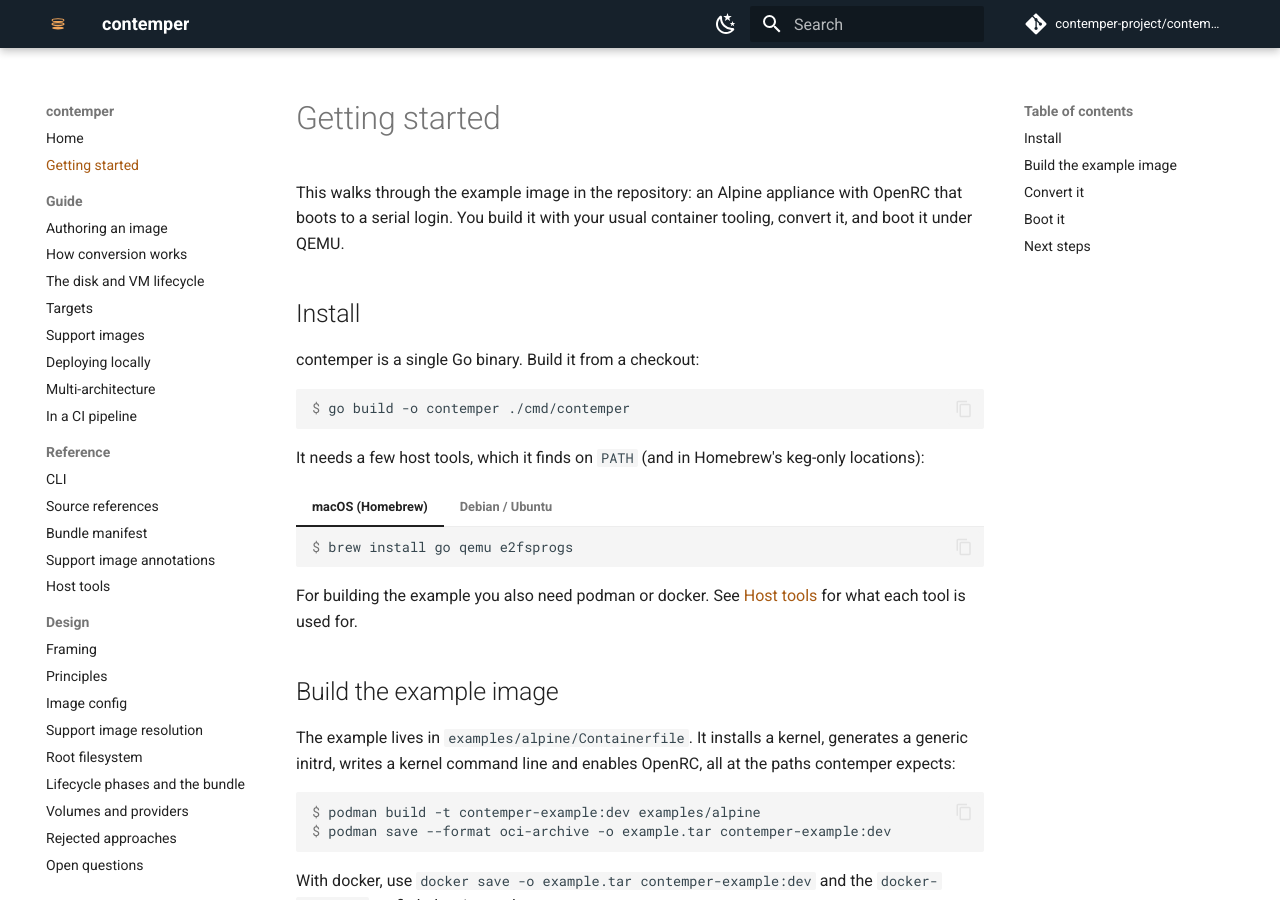
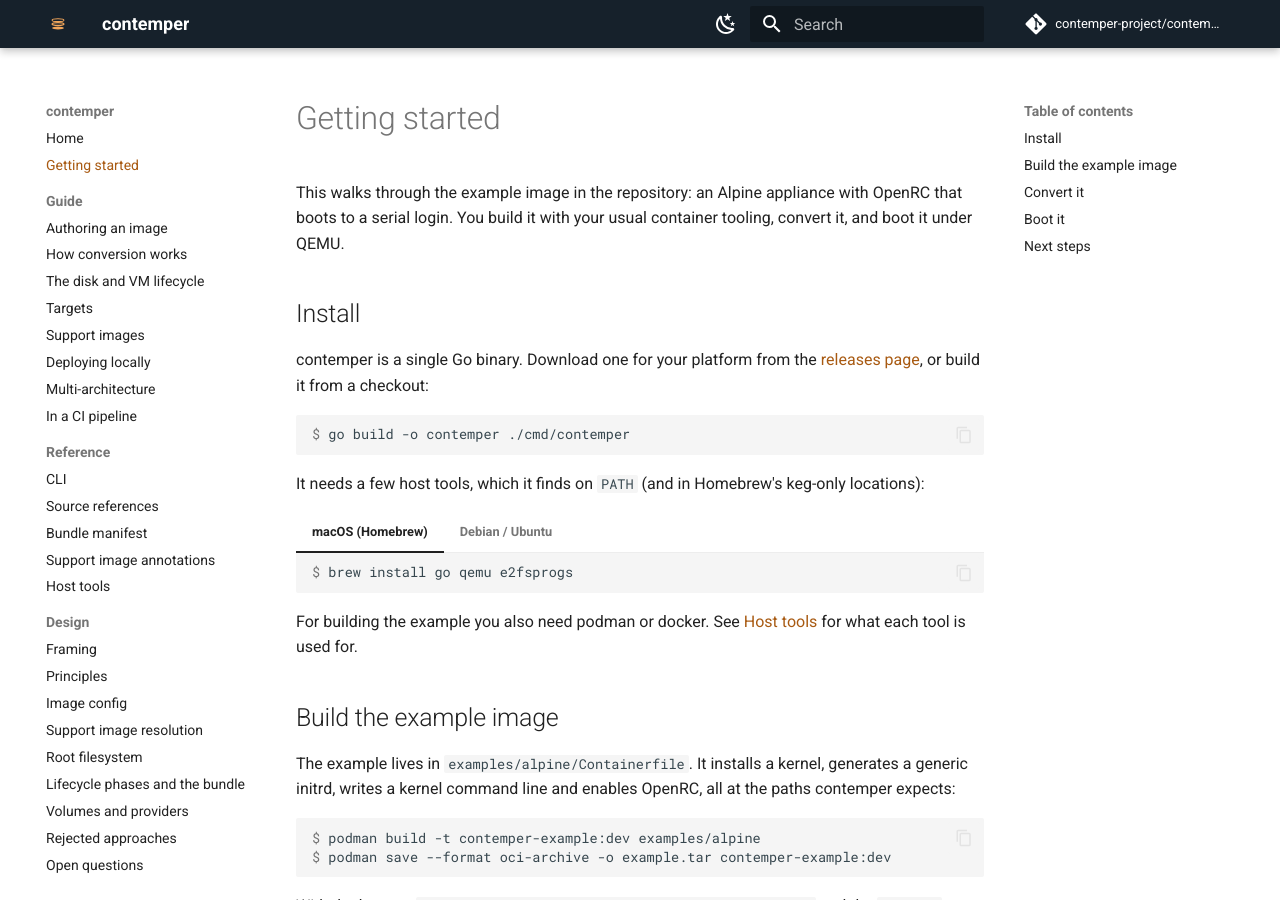
Before and after one commit to DarkressX/contemper, an MkDocs documentation site: the page built from docs/getting-started.md, in a window 1280 px wide and 900 px high. Built offline with MkDocs 1.6.1 and Material for MkDocs 9.7.7, drawn with Linux system fonts in a browser that asks for light colours; comment, search, counter and statistics services are not loaded.

Commit message:
docs: link the releases page from the install instructions
Building from a checkout was the only install path documented; point at
the prebuilt binaries GoReleaser now publishes too.

Co-Authored-By: Claude Sonnet 5 <noreply@anthropic.com>
Signed-off-by: Stephan Peijnik-Steinwender <speijnik@gmail.com>

````diff
--- a/docs/getting-started.md
+++ b/docs/getting-started.md
@@ -6,7 +6,9 @@ your usual container tooling, convert it, and boot it under QEMU.
 
 ## Install
 
-contemper is a single Go binary. Build it from a checkout:
+contemper is a single Go binary. Download one for your platform from the
+[releases page](https://github.com/contemper-project/contemper/releases),
+or build it from a checkout:
 
 ```console
 $ go build -o contemper ./cmd/contemper
````
